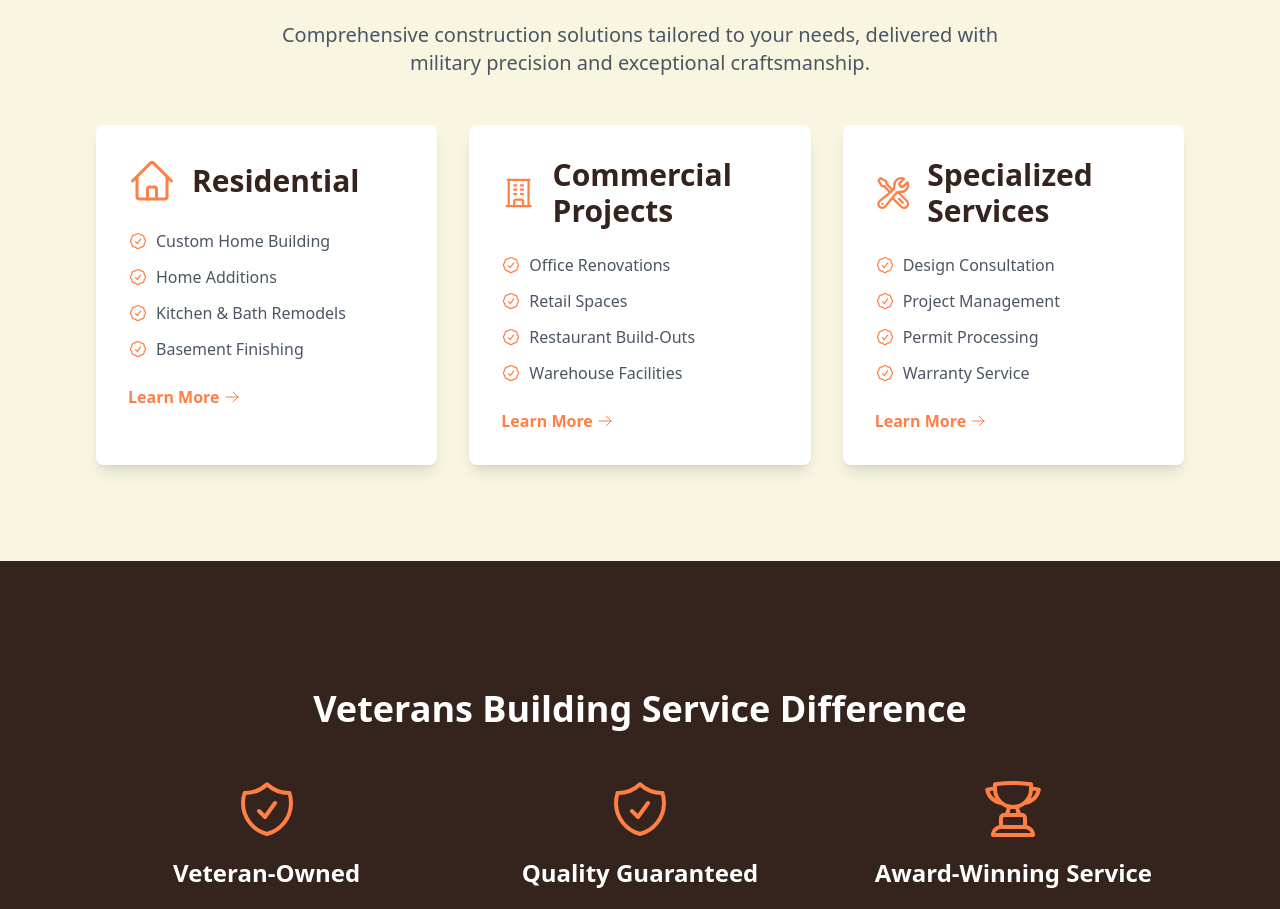
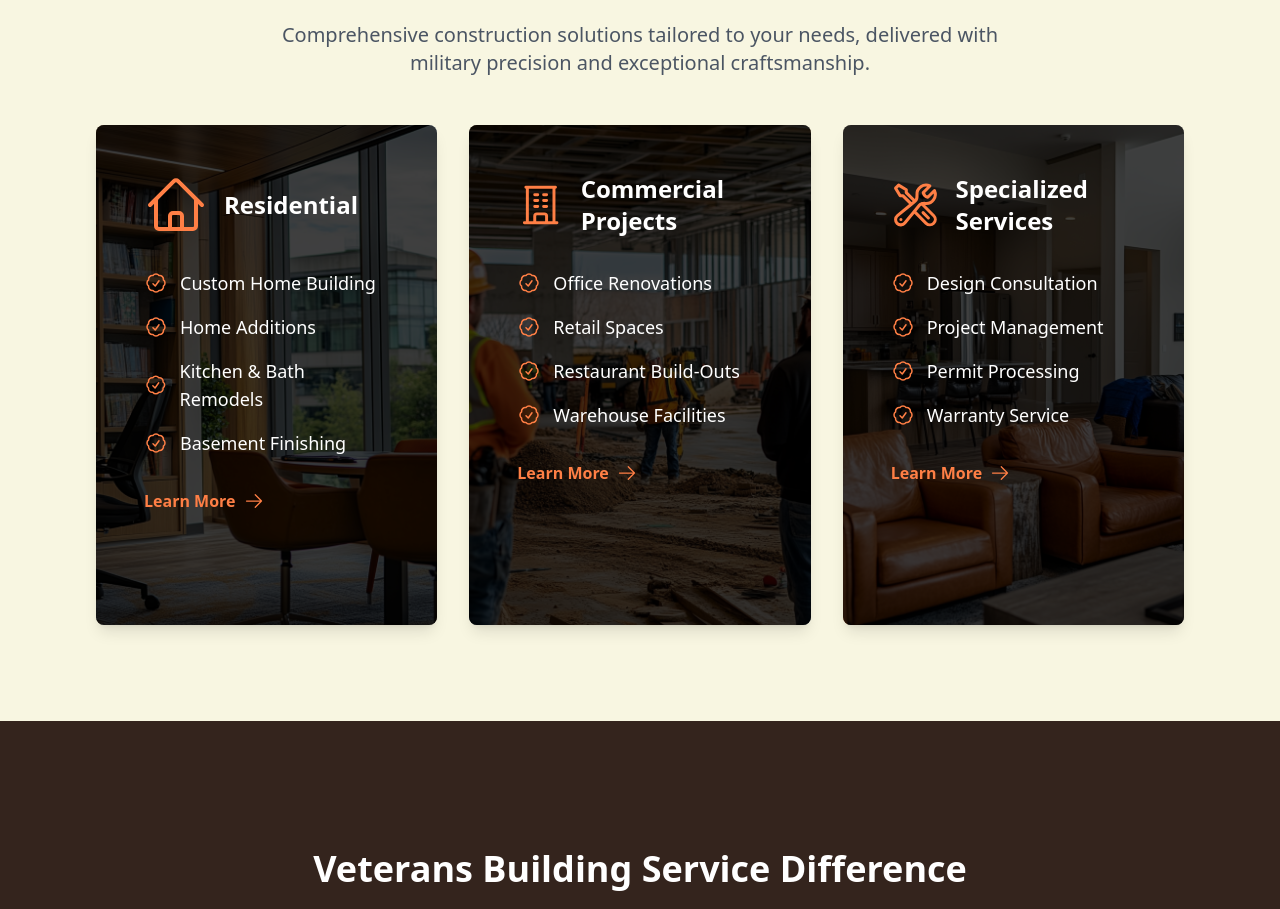
Before and after one commit to tjcandesign/dc-veteran-building, a React (Vite) app: page /#/ in a window 1280 px wide. Shown: the part 947-1856 px from the top of the page. Built offline with nearby package versions, Linux system fonts and the light colour scheme.

Commit message:
Update homepage service cards with background images and increased height

```diff
--- a/src/pages/Home.jsx
+++ b/src/pages/Home.jsx
@@ -40,86 +40,116 @@ function Home() {
             Comprehensive construction solutions tailored to your needs, delivered with military precision and exceptional craftsmanship.
           </p>
           <div className="grid grid-cols-1 md:grid-cols-3 gap-8">
-            <div className="bg-white p-8 rounded-lg shadow-lg hover:shadow-xl transition-shadow">
-              <div className="flex items-center mb-6">
-                <HomeIcon className="h-12 w-12 text-primary mr-4" />
-                <h3 className="heading-3">Residential</h3>
+            <div
+              className="relative p-12 rounded-lg shadow-lg overflow-hidden group hover:shadow-2xl transition-all duration-300 min-h-[500px]"
+              style={{
+                backgroundImage: `url('/images/residential.png')`,
+                backgroundSize: 'cover',
+                backgroundPosition: 'center'
+              }}
+            >
+              <div className="absolute inset-0 bg-black/75 group-hover:bg-black/65 transition-all duration-300"></div>
+              <div className="relative z-10">
+                <div className="flex items-center mb-8">
+                  <HomeIcon className="h-16 w-16 text-primary mr-4 group-hover:scale-110 transition-transform duration-300" />
+                  <h3 className="text-2xl font-bold text-white group-hover:text-primary transition-colors duration-300">Residential</h3>
                 </div>
-              <ul className="space-y-3 text-gray-600">
-                <li className="flex items-center">
-                  <CheckBadgeIcon className="h-5 w-5 text-primary mr-2" />
+                <ul className="space-y-4">
+                  <li className="flex items-center text-white text-lg">
+                    <CheckBadgeIcon className="h-6 w-6 text-primary mr-3" />
                     Custom Home Building
                   </li>
-                <li className="flex items-center">
-                  <CheckBadgeIcon className="h-5 w-5 text-primary mr-2" />
+                  <li className="flex items-center text-white text-lg">
+                    <CheckBadgeIcon className="h-6 w-6 text-primary mr-3" />
                     Home Additions
                   </li>
-                <li className="flex items-center">
-                  <CheckBadgeIcon className="h-5 w-5 text-primary mr-2" />
+                  <li className="flex items-center text-white text-lg">
+                    <CheckBadgeIcon className="h-6 w-6 text-primary mr-3" />
                     Kitchen & Bath Remodels
                   </li>
-                <li className="flex items-center">
-                  <CheckBadgeIcon className="h-5 w-5 text-primary mr-2" />
+                  <li className="flex items-center text-white text-lg">
+                    <CheckBadgeIcon className="h-6 w-6 text-primary mr-3" />
                     Basement Finishing
                   </li>
                 </ul>
-              <Link to="/services#residential" className="inline-flex items-center text-primary font-semibold mt-6 hover:text-dark-brown transition-colors">
-                Learn More <ArrowRightIcon className="h-4 w-4 ml-1" />
+                <Link to="/services#residential" className="inline-flex items-center text-primary font-semibold mt-8 hover:text-white transition-colors group-hover:scale-105">
+                  Learn More <ArrowRightIcon className="h-5 w-5 ml-2" />
                 </Link>
               </div>
-            <div className="bg-white p-8 rounded-lg shadow-lg hover:shadow-xl transition-shadow">
-              <div className="flex items-center mb-6">
-                <BuildingOfficeIcon className="h-12 w-12 text-primary mr-4" />
-                <h3 className="heading-3">Commercial Projects</h3>
             </div>
-              <ul className="space-y-3 text-gray-600">
-                <li className="flex items-center">
-                  <CheckBadgeIcon className="h-5 w-5 text-primary mr-2" />
+            <div
+              className="relative p-12 rounded-lg shadow-lg overflow-hidden group hover:shadow-2xl transition-all duration-300 min-h-[500px]"
+              style={{
+                backgroundImage: `url('/images/Commerical.png')`,
+                backgroundSize: 'cover',
+                backgroundPosition: 'center'
+              }}
+            >
+              <div className="absolute inset-0 bg-black/75 group-hover:bg-black/65 transition-all duration-300"></div>
+              <div className="relative z-10">
+                <div className="flex items-center mb-8">
+                  <BuildingOfficeIcon className="h-16 w-16 text-primary mr-4 group-hover:scale-110 transition-transform duration-300" />
+                  <h3 className="text-2xl font-bold text-white group-hover:text-primary transition-colors duration-300">Commercial Projects</h3>
+                </div>
+                <ul className="space-y-4">
+                  <li className="flex items-center text-white text-lg">
+                    <CheckBadgeIcon className="h-6 w-6 text-primary mr-3" />
                     Office Renovations
                   </li>
-                <li className="flex items-center">
-                  <CheckBadgeIcon className="h-5 w-5 text-primary mr-2" />
+                  <li className="flex items-center text-white text-lg">
+                    <CheckBadgeIcon className="h-6 w-6 text-primary mr-3" />
                     Retail Spaces
                   </li>
-                <li className="flex items-center">
-                  <CheckBadgeIcon className="h-5 w-5 text-primary mr-2" />
+                  <li className="flex items-center text-white text-lg">
+                    <CheckBadgeIcon className="h-6 w-6 text-primary mr-3" />
                     Restaurant Build-Outs
                   </li>
-                <li className="flex items-center">
-                  <CheckBadgeIcon className="h-5 w-5 text-primary mr-2" />
+                  <li className="flex items-center text-white text-lg">
+                    <CheckBadgeIcon className="h-6 w-6 text-primary mr-3" />
                     Warehouse Facilities
                   </li>
                 </ul>
-              <Link to="/services#commercial" className="inline-flex items-center text-primary font-semibold mt-6 hover:text-dark-brown transition-colors">
-                Learn More <ArrowRightIcon className="h-4 w-4 ml-1" />
+                <Link to="/services#commercial" className="inline-flex items-center text-primary font-semibold mt-8 hover:text-white transition-colors group-hover:scale-105">
+                  Learn More <ArrowRightIcon className="h-5 w-5 ml-2" />
                 </Link>
               </div>
-            <div className="bg-white p-8 rounded-lg shadow-lg hover:shadow-xl transition-shadow">
-              <div className="flex items-center mb-6">
-                <WrenchScrewdriverIcon className="h-12 w-12 text-primary mr-4" />
-                <h3 className="heading-3">Specialized Services</h3>
             </div>
-              <ul className="space-y-3 text-gray-600">
-                <li className="flex items-center">
-                  <CheckBadgeIcon className="h-5 w-5 text-primary mr-2" />
+            <div
+              className="relative p-12 rounded-lg shadow-lg overflow-hidden group hover:shadow-2xl transition-all duration-300 min-h-[500px]"
+              style={{
+                backgroundImage: `url('/images/specialized services.png')`,
+                backgroundSize: 'cover',
+                backgroundPosition: 'center'
+              }}
+            >
+              <div className="absolute inset-0 bg-black/75 group-hover:bg-black/65 transition-all duration-300"></div>
+              <div className="relative z-10">
+                <div className="flex items-center mb-8">
+                  <WrenchScrewdriverIcon className="h-16 w-16 text-primary mr-4 group-hover:scale-110 transition-transform duration-300" />
+                  <h3 className="text-2xl font-bold text-white group-hover:text-primary transition-colors duration-300">Specialized Services</h3>
+                </div>
+                <ul className="space-y-4">
+                  <li className="flex items-center text-white text-lg">
+                    <CheckBadgeIcon className="h-6 w-6 text-primary mr-3" />
                     Design Consultation
                   </li>
-                <li className="flex items-center">
-                  <CheckBadgeIcon className="h-5 w-5 text-primary mr-2" />
+                  <li className="flex items-center text-white text-lg">
+                    <CheckBadgeIcon className="h-6 w-6 text-primary mr-3" />
                     Project Management
                   </li>
-                <li className="flex items-center">
-                  <CheckBadgeIcon className="h-5 w-5 text-primary mr-2" />
+                  <li className="flex items-center text-white text-lg">
+                    <CheckBadgeIcon className="h-6 w-6 text-primary mr-3" />
                     Permit Processing
                   </li>
-                <li className="flex items-center">
-                  <CheckBadgeIcon className="h-5 w-5 text-primary mr-2" />
+                  <li className="flex items-center text-white text-lg">
+                    <CheckBadgeIcon className="h-6 w-6 text-primary mr-3" />
                     Warranty Service
                   </li>
                 </ul>
-              <Link to="/services#specialized" className="inline-flex items-center text-primary font-semibold mt-6 hover:text-dark-brown transition-colors">
-                Learn More <ArrowRightIcon className="h-4 w-4 ml-1" />
+                <Link to="/services#specialized" className="inline-flex items-center text-primary font-semibold mt-8 hover:text-white transition-colors group-hover:scale-105">
+                  Learn More <ArrowRightIcon className="h-5 w-5 ml-2" />
                 </Link>
+              </div>
             </div>
           </div>
         </div>
```
Lines whose indentation alone changed are shown as unchanged.
